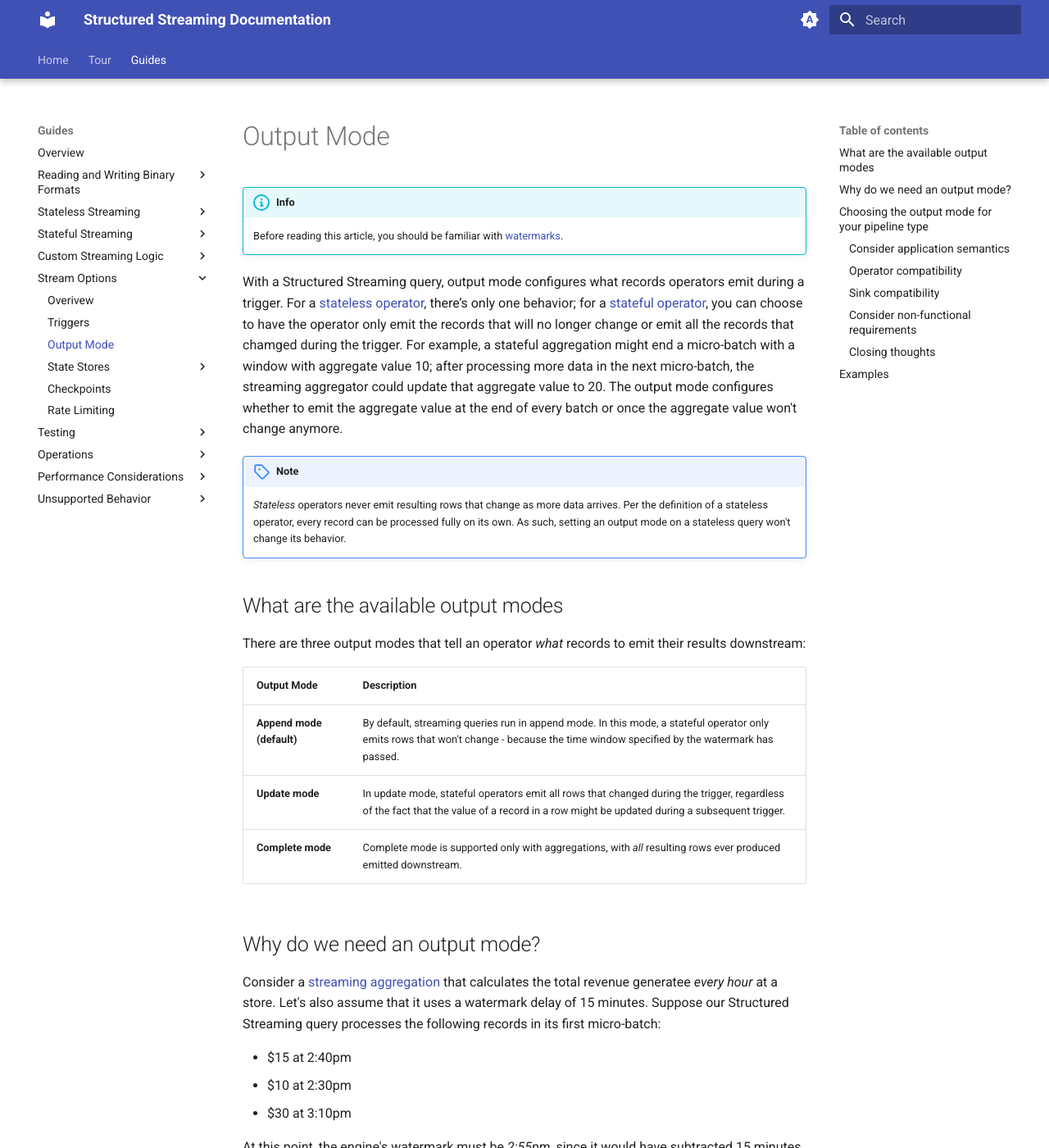
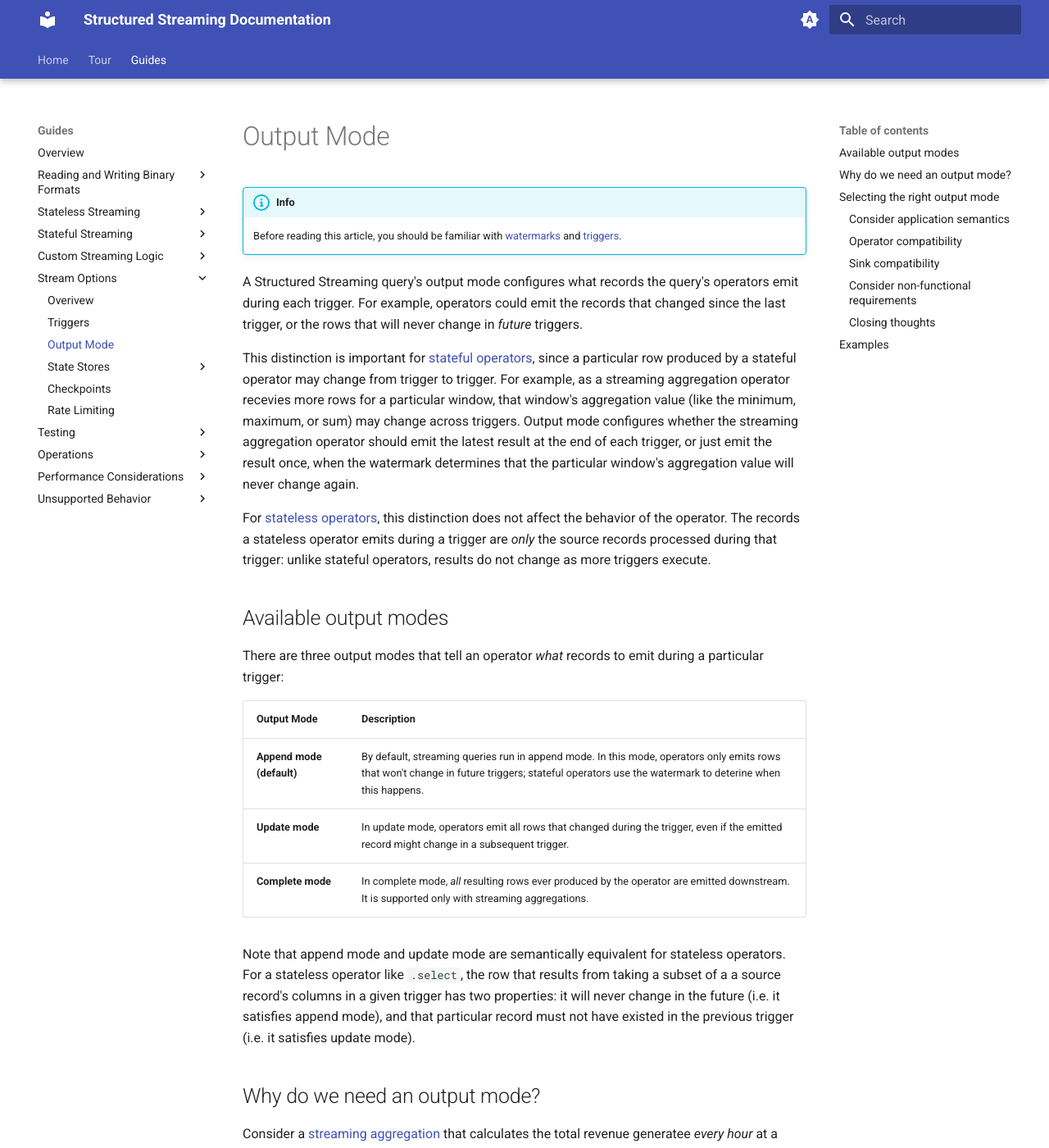
Before and after one commit to neilramaswamy/structured-streaming, an MkDocs documentation site: the page built from docs/guides/stream_options/output_mode.md, in a window 1280 px wide and 1400 px high. Shown: the whole window at 82% size. Built offline with MkDocs 1.6.1 and Material for MkDocs 9.7.7, drawn with Linux system fonts in a browser that asks for light colours; some of the changed text lies outside the part shown.

Commit message:
Wrap up output mode

```diff
--- a/docs/guides/stream_options/output_mode.md
+++ b/docs/guides/stream_options/output_mode.md
@@ -1,22 +1,25 @@
 # Output Mode
 
 !!! info
-    Before reading this article, you should be familiar with [watermarks]().
+    Before reading this article, you should be familiar with [watermarks]() and [triggers]().
 
-With a Structured Streaming query, output mode configures what records operators emit during a trigger. For a [stateless operator](), there’s only one behavior; for a [stateful operator](), you can choose to have the operator only emit the records that will no longer change or emit all the records that chamged during the trigger. For example, a stateful aggregation might end a micro-batch with a window with aggregate value 10; after processing more data in the next micro-batch, the streaming aggregator could update that aggregate value to 20. The output mode configures whether to emit the aggregate value at the end of every batch or once the aggregate value won't change anymore.
+A Structured Streaming query's output mode configures what records the query's operators emit during each trigger. For example, operators could emit the records that changed since the last trigger, or the rows that will never change in _future_ triggers.
 
-!!! note
-    _Stateless_ operators never emit resulting rows that change as more data arrives. Per the definition of a stateless operator, every record can be processed fully on its own. As such, setting an output mode on a stateless query won't change its behavior.
+This distinction is important for [stateful operators](), since a particular row produced by a stateful operator may change from trigger to trigger. For example, as a streaming aggregation operator recevies more rows for a particular window, that window's aggregation value (like the minimum, maximum, or sum) may change across triggers. Output mode configures whether the streaming aggregation operator should emit the latest result at the end of each trigger, or just emit the result once, when the watermark determines that the particular window's aggregation value will never change again.
 
-## What are the available output modes
+For [stateless operators](), this distinction does not affect the behavior of the operator. The records a stateless operator emits during a trigger are _only_ the source records processed during that trigger: unlike stateful operators, results do not change as more triggers execute.
 
-There are three output modes that tell an operator _what_ records to emit their results downstream:
+## Available output modes
+
+There are three output modes that tell an operator _what_ records to emit during a particular trigger:
 
 | Output Mode         | Description                             |
 |---------------------|-----------------------------------------|
-| **Append mode (default)**    | By default, streaming queries run in append mode. In this mode, a stateful operator only emits rows that won't change - because the time window specified by the watermark has passed. |
-| **Update mode** | In update mode, stateful operators emit all rows that changed during the trigger, regardless of the fact that the value of a record in a row might be updated during a subsequent trigger. |
-| **Complete mode** | Complete mode is supported only with aggregations, with _all_ resulting rows ever produced emitted downstream. |
+| **Append mode (default)**    | By default, streaming queries run in append mode. In this mode, operators only emits rows that won't change in future triggers; stateful operators use the watermark to deterine when this happens. |
+| **Update mode** | In update mode, operators emit all rows that changed during the trigger, even if the emitted record might change in a subsequent trigger. |
+| **Complete mode** | In complete mode, _all_ resulting rows ever produced by the operator are emitted downstream. It is supported only with streaming aggregations. |
+
+Note that append mode and update mode are semantically equivalent for stateless operators. For a stateless operator like `.select`, the row that results from taking a subset of a a source record's columns in a given trigger has two properties: it will never change in the future  (i.e. it satisfies append mode), and that particular record must not have existed in the previous trigger (i.e. it satisfies update mode).
 
 ## Why do we need an output mode?
 
@@ -26,7 +29,7 @@ Consider a [streaming aggregation]() that calculates the total revenue generatee
 - $10 at 2:30pm
 - $30 at 3:10pm
 
-At this point, the engine's watermark must be _2:55pm_, since it would have subtracted 15 minutes (the delay) from the maximum time seen (3:10pm). Additionally, the streaming aggregation operator would have the following in its state:
+At this point, the engine's watermark must be 2:55pm, since it would have subtracted 15 minutes (the delay) from the maximum time seen (3:10pm). Additionally, the streaming aggregation operator would have the following in its state:
 
 - \[2pm, 3pm\]: $25
 - \[3pm, 4pm\]: $30
@@ -49,19 +52,14 @@ In append mode, the streaming aggregation operator would notice that the waterma
 To summarize, stateful operators behave in the following way:
 
 - In append mode, records are emitted once they will no longer change, where "no longer change" is determined using the watermark
-- In update mode, records that changed since the previous micro-batch[^1] are (re-)emitted
+- In update mode, records that changed since the previous trigger are (re-)emitted
 - In complete mode, all records ever produced by the stateful operator are (re-)emitted
 
-[^1]:
-    Technically, streaming aggregation operator emits all the windows that have changed since the last _trigger_, not the last micro-batch. With the Available Now trigger, there could be multiple micro-batches in one trigger, so this distinction only makes sense for the Available Now trigger. Practically, you don't have to worry about this.
+## Selecting the right output mode
 
-## Choosing the output mode for your pipeline type
+If you're using only stateless operators in your query, you don't need to configure an output mode. With a query using only stateless operators, an individual record doesn't depend on any other record, so an emitted row can never change; thus, update mode behaves the same way as append mode.
 
-Choosing append or update mode:
-
-- If you're using only stateless operators in your pipeline, use the default of append mode. In stateless pipelines, an individual record doesn't depend on any other record, so an emitted row can never change, so update mode behaves the same way as append mode.
-
-- If you have stateful operators in your pipeline, see the following considerations.
+If you have _any_ stateful operators in your pipeline, see the following considerations.
 
 ### Consider application semantics
 
@@ -89,8 +87,8 @@ Finally, you should also keep in mind some non-functional (such as latency and c
 
 After going through the suggestions above, you may find that your semantics, operator or sink compatibility, and non-functional requirements don't align. For example, consider the following situation:
 
+- You want to use update mode with your streaming aggregation operator, but you have a file sink; file sinks don't support update output mode.
 - You need an outer join, but data can be substantially delayed on one side. You want to update your sink when a join happens, but Structured Streaming joins don't support the update output mode.
-- You want to use update mode with your streaming aggregation operator, but you have a file sink; file sinks don't support update output mode.
 
 In these cases, you need to use one of Structured Streaming's "escape" hatches to make this work: [arbitrary stateful processing]() in combination with the `foreach`/`foreachBatch` sinks.
 
```
